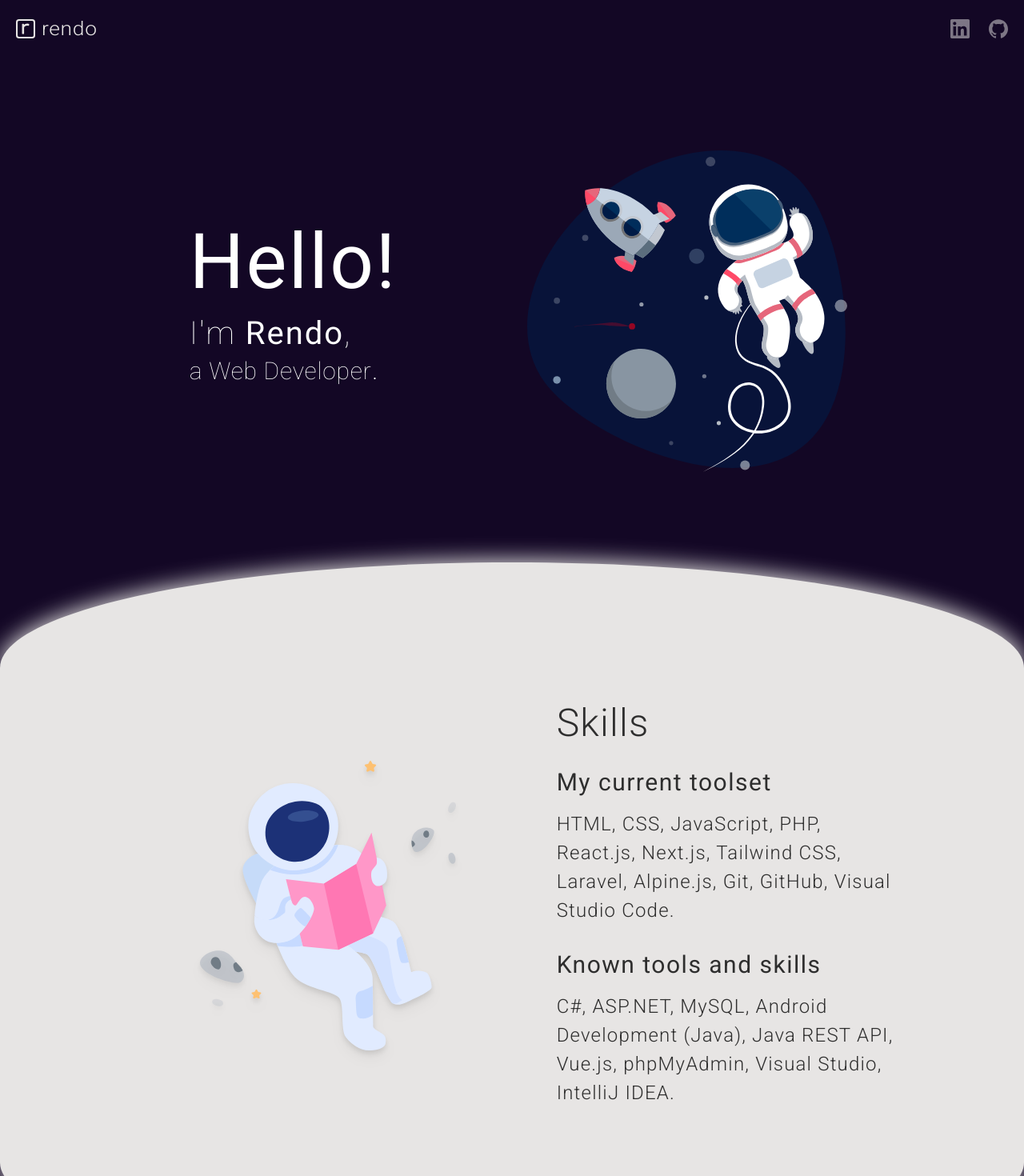
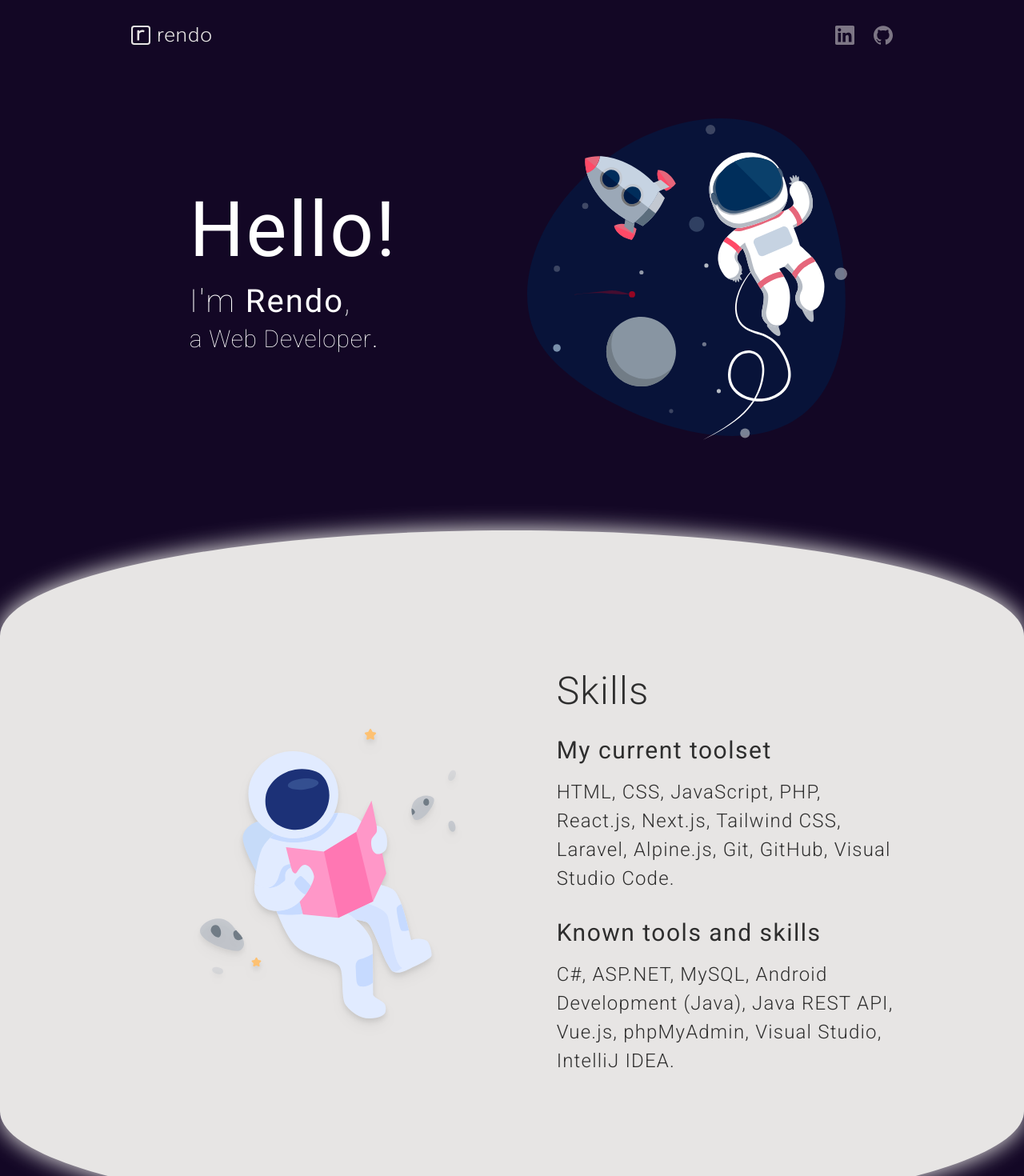
Before and after one commit to rendoruiz/rendo-homepage, a Next.js app: page / in a window 1280 px wide. Shown: the top 1470 px of the page at 80% size. Built offline with nearby package versions, Linux system fonts and the light colour scheme.

Commit message:
sum adjustments

```diff
--- a/pages/index.js
+++ b/pages/index.js
@@ -19,8 +19,8 @@
         <link href="https://fonts.googleapis.com/css2?family=Roboto:ital,wght@0,100;0,300;0,400;0,500;0,700;0,900;1,100;1,300;1,400&display=swap" rel="stylesheet" />
       </Head>
 
-      <header className='flex justify-between items-center px-5 pt-5 pb-2'>
-        <div className='flex items-center'>
+      <header className='flex justify-between items-center mx-auto px-5 pt-5 pb-2 w-full max-w-screen-lg lg:px-9 lg:pt-7'>
+        <div className='flex items-center select-none pointer-events-none'>
           <img
             src='img/logo.svg'
             className='w-6 h-6'
@@ -29,6 +29,7 @@
             rendo
           </span>
         </div>
+
         <div className='grid grid-flow-col gap-6'>
           <a
             href='https://www.linkedin.com/in/rendo-ruiz'
@@ -56,7 +57,7 @@
       <main className='grid content-start'>
         {/* hero */}
         <section className='grid min-h-[80vh]'>
-          <div className='grid content-center mx-auto px-5 py-16 w-full max-w-screen-lg text-center md:grid-cols-2 md:items-center md:text-left lg:grid-cols-[1fr,1.25fr] lg:pt-28 lg:pb-16'>
+          <div className='grid content-center mx-auto px-5 py-16 w-full max-w-screen-lg text-center md:grid-cols-2 md:items-center md:text-left lg:grid-cols-[1fr,1.25fr]'>
             <div className='grid content-center md:justify-self-center'>
               <p className='font-extralight text-7xl md:tracking-wide lg:font-normal lg:text-8xl'>
                 Hello!
@@ -88,7 +89,7 @@
 
         {/* skills */}
         <section className='grid bg-stone-200 text-black/80'>
-          <div className='grid content-start gap-6 mx-auto px-5 py-16 w-full max-w-screen-lg md:grid-cols-2 md:items-center md:pt-10 lg:grid-cols-[1.2fr,1fr]'>
+          <div className='grid content-start gap-6 mx-auto px-5 py-16 w-full max-w-screen-lg md:grid-cols-2 md:items-center md:py-10 lg:grid-cols-[1.2fr,1fr]'>
             <div className='grid content-start gap-6 lg:gap-8'>
               <h2 className='font-light text-4xl tracking-wide md:text-5xl'>
                 Skills
@@ -142,7 +143,7 @@
                 Personal Works
               </h3>
 
-              <ul className='grid gap-14 tracking-wide md:grid-cols-2 lg:gap-y-16 lg:font-light lg:text-lg'>
+              <ul className='grid gap-14 tracking-wide md:grid-cols-2 lg:gap-16 lg:font-light lg:text-lg'>
                 <li className='grid gap-4 md:grid-rows-[auto,1fr,auto]'>
                   <ProjectImage
                     src='img/card-kl.png'
```
